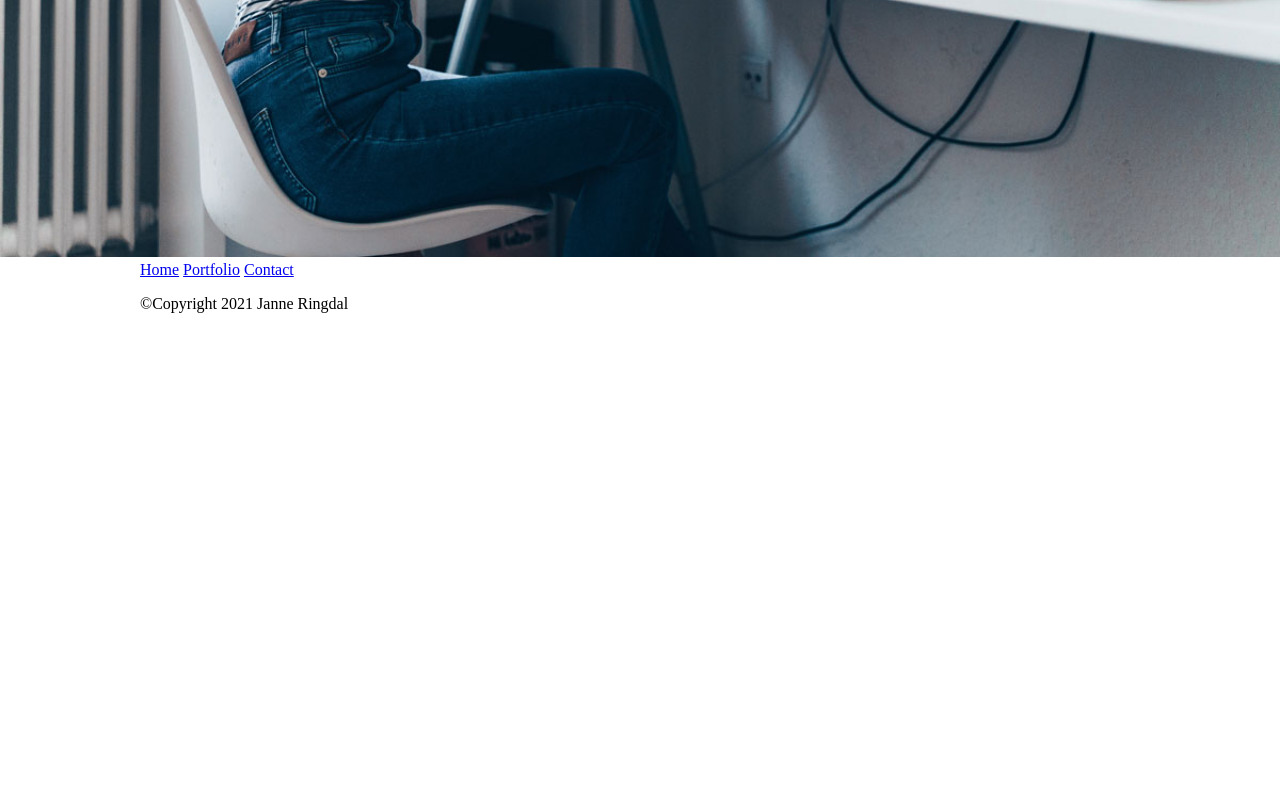
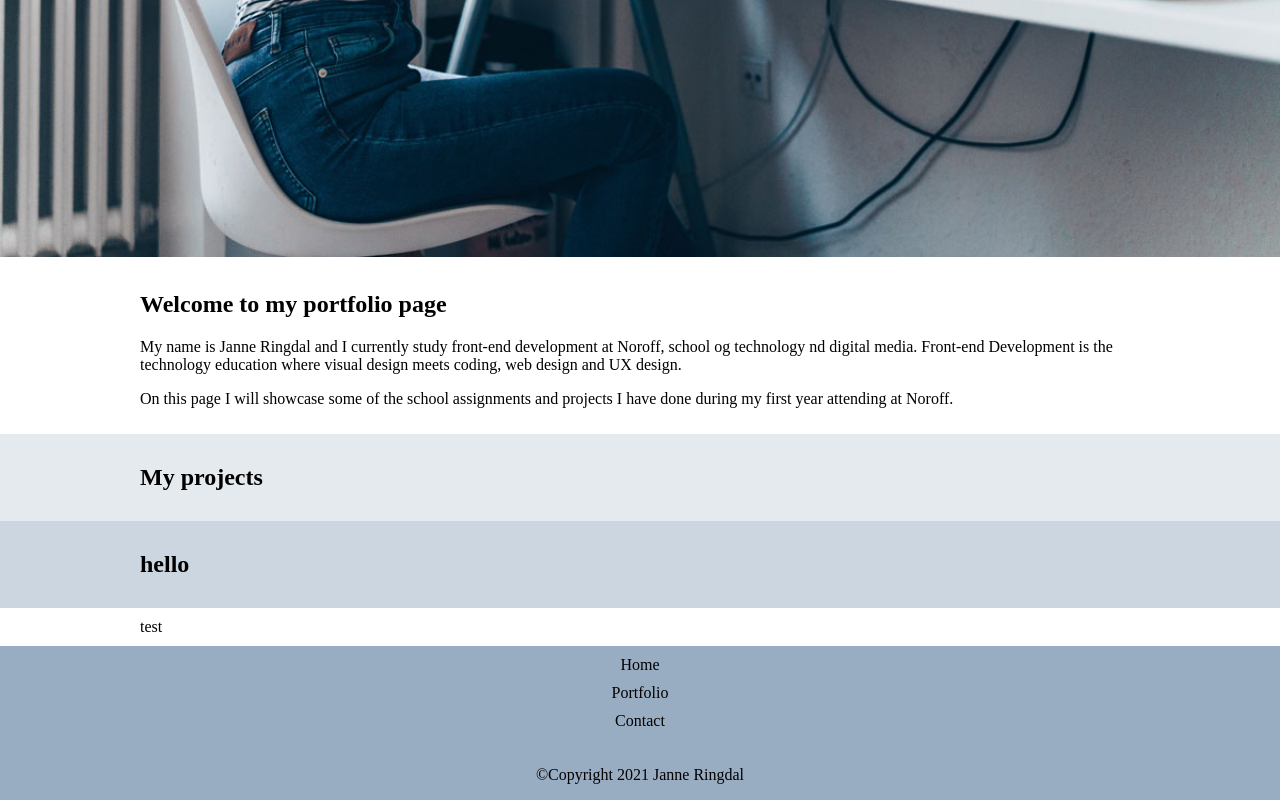
Before and after one commit to Janne-R/portfolio1, a plain HTML site: page index.html in a window 1280 px wide. Shown: the part 690-1490 px from the top of the page. Before the commit the page ends 1019 px from the top, so only its background shows below. Drawn offline with Linux system fonts and the light colour scheme.

Commit message:
common stylings

```diff
--- a/css/index.css
+++ b/css/index.css
@@ -1,5 +1,12 @@
 .home-hero {
   object-fit: cover;
   width: 100vw;
-  margin-left: calc(50% - 50vw);
 }
+
+.projects {
+  background-color: #e5eaef;
+}
+
+.hello {
+  background-color: #ccd6e0;
+}
--- a/css/media.css
+++ b/css/media.css
@@ -2,6 +2,12 @@
 }
 
 @media (min-width: 768px) {
+  .header-content,
+  .content {
+    max-width: 1000px;
+    margin: auto;
+  }
+
   .hamburger-button {
     display: none;
   }
--- a/css/styles.css
+++ b/css/styles.css
@@ -1,15 +1,18 @@
 body {
-  max-width: 1000px;
-  margin: 10px auto;
+  margin: 0px;
 }
 
 .header-sticky {
+  background-color: white;
   position: sticky;
   top: 0;
+}
+
+.header-content {
   display: flex;
   justify-content: space-between;
   align-items: center;
-  padding-top: 10px;
+  padding: 10px;
 }
 
 .hamburger-button {
@@ -52,3 +55,31 @@ body {
 .current {
   text-decoration: underline !important;
 }
+
+.full-bleed {
+  margin-left: calc(50% - 50vw);
+}
+
+.content {
+  padding: 10px;
+}
+
+footer {
+  background-color: #99adc2;
+  display: flex;
+  flex-direction: column;
+  align-items: center;
+}
+
+.footer-nav {
+  display: flex;
+  flex-direction: column;
+  align-items: center;
+  margin: 10px;
+}
+
+footer a {
+  text-decoration: none;
+  color: black;
+  margin-bottom: 10px;
+}
--- a/index.html
+++ b/index.html
@@ -15,6 +15,7 @@
 
 <body>
   <header class="header-sticky">
+    <div class="header-content">
       <a href="index.html"><img class="logo" src="" alt="Janne logo"></a>
       <nav class="header-nav">
         <button class="hamburger-button hamburger-open" tabindex="0" id="hamburger" aria-label="hamburger menu">
@@ -26,9 +27,42 @@
           <li class="nav-link"> <a href="contact.html">Contact</a></li>
         </ul>
       </nav>
+    </div>
+
   </header>
   <main>
-    <img src="images/homeimg.jpg" alt="Girl on computer developing" class="home-hero">
+    <img src="images/homeimg.jpg" alt="Girl on computer developing" class="home-hero full-bleed">
+    <section>
+      <div class="content">
+        <h1>Welcome to my portfolio page</h1>
+        <p>My name is Janne Ringdal and I currently study front-end development at Noroff, school og technology nd
+          digital
+          media. Front-end Development is the technology education where visual design meets coding, web design and UX
+          design.</p>
+        <p>On this page I will showcase some of the school assignments and projects I have done during my first year
+          attending at Noroff.</p>
+      </div>
+
+    </section>
+    <section class="projects full-bleed">
+      <div class="content">
+        <h2>My projects</h2>
+      </div>
+
+    </section>
+    <section class="hello full-bleed">
+      <div class="content">
+        <h2>hello</h2>
+      </div>
+
+
+    </section>
+    <section class="test full-bleed">
+      <div class="content">
+        test
+      </div>
+
+    </section>
 
   </main>
   <footer>
```
Lines whose indentation alone changed are shown as unchanged.
